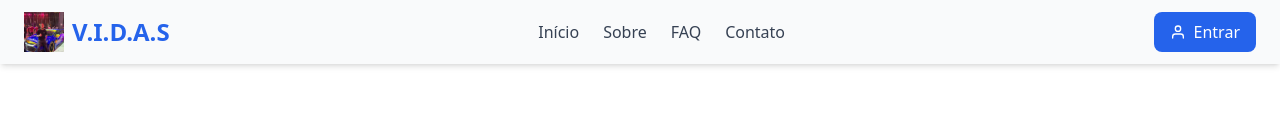
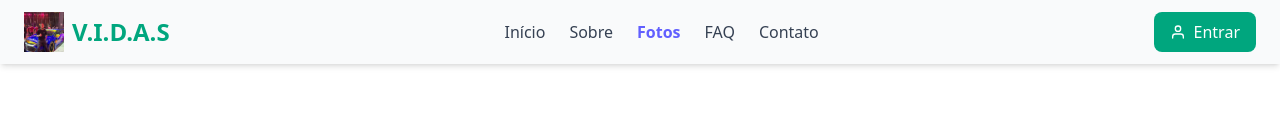
Before and after one commit to thubrito/Vidas, a React (Vite) app: page /fotos in a window 1280 px wide. Shown: the top 133 px of the page. Built offline with nearby package versions, Linux system fonts and the light colour scheme.

Commit message:
atualizando o cabeçalho e o menu para melhorar a acessibilidade e a consistência visual

```diff
--- a/src/components/Header.tsx
+++ b/src/components/Header.tsx
@@ -29,15 +29,10 @@ export default function Header() {
       }`}
     >
       <div className="max-w-7xl mx-auto flex justify-between items-center py-3 px-6">
-
         {/* Logo */}
         <Link to="/" className="flex items-center gap-2">
           <img src={logo} alt="Logo V.I.D.A.S" className="h-10 w-10" />
-          <h1
-            className={`text-xl md:text-2xl font-semibold transition-colors duration-500 ${
-              isDark ? "text-[#2563eb]" : "text-[#2563eb]"
-            }`}
-          >
+          <h1 className={`text-xl md:text-2xl font-semibold transition-colors duration-500 ${isDark ? "text-[#00A67E]" : "text-[#00A67E]"}`}>
             V.I.D.A.S
           </h1>
         </Link>
@@ -54,27 +49,19 @@ export default function Header() {
               <Link
                 to="/usuario"
                 className={`font-medium transition-colors duration-500 ${
-                  isDark
-                    ? "text-gray-200 hover:text-[#1e40af]"
-                    : "text-gray-700 hover:text-[#2563eb]"
+                  isDark ? "text-gray-200 hover:text-[#007a5e]" : "text-gray-700 hover:text-[#00A67E]"
                 }`}
               >
                 Olá, {nome.split(" ")[0]}
               </Link>
 
-              {/* Botão Configurações */}
+              {/* Botão de Configurações */}
               <button
                 onClick={() => setMenuAberto(!menuAberto)}
-                className={`p-2 rounded-full transition-colors duration-500 ${
-                  isDark ? "hover:bg-[#4A4A4A]" : "hover:bg-gray-100"
-                }`}
+                className={`p-2 rounded-full transition-colors duration-500 ${isDark ? "hover:bg-[#4A4A4A]" : "hover:bg-gray-100"}`}
                 aria-label="Configurações"
               >
-                <FiSettings
-                  className={`text-xl transition-colors duration-500 ${
-                    isDark ? "text-gray-300" : "text-gray-600"
-                  }`}
-                />
+                <FiSettings className={`text-xl transition-colors duration-500 ${isDark ? "text-gray-300" : "text-gray-600"}`} />
               </button>
 
               {/* Menu Configurações */}
@@ -85,46 +72,32 @@ export default function Header() {
                   } animate-fadeIn`}
                 >
                   <div className="flex flex-col py-2">
-                    {/* Idioma */}
                     <button
                       className={`flex items-center justify-between px-4 py-2 transition-colors duration-500 ${
-                        isDark
-                          ? "hover:bg-[#4A4A4A] text-gray-200"
-                          : "hover:bg-gray-50 text-gray-700"
+                        isDark ? "hover:bg-[#4A4A4A] text-gray-200" : "hover:bg-gray-50 text-gray-700"
                       }`}
                     >
                       <span className="flex items-center gap-2">
                         <FiGlobe /> Idioma
                       </span>
-                      <span className="text-sm text-[#2563eb]">PT-BR</span>
+                      <span className="text-sm text-[#00A67E]">PT-BR</span>
                     </button>
 
-                    {/* Tema */}
+                    {/* Alternar tema */}
                     <button
                       onClick={toggleTheme}
                       className={`flex items-center justify-between px-4 py-2 transition-colors duration-500 ${
-                        isDark
-                          ? "hover:bg-[#4A4A4A] text-gray-200"
-                          : "hover:bg-gray-50 text-gray-700"
+                        isDark ? "hover:bg-[#4A4A4A] text-gray-200" : "hover:bg-gray-50 text-gray-700"
                       }`}
                     >
                       <span className="flex items-center gap-2">
                         {isDark ? <FiMoon /> : <FiSun />} Tema
                       </span>
-                      <div
-                        className={`w-10 h-5 flex items-center rounded-full p-1 transition-colors duration-500 ${
-                          isDark ? "bg-[#2563eb]" : "bg-gray-300"
-                        }`}
-                      >
-                        <div
-                          className={`bg-white w-4 h-4 rounded-full shadow-md transform transition-transform duration-500 ${
-                            isDark ? "translate-x-5" : ""
-                          }`}
-                        ></div>
+                      <div className={`w-10 h-5 flex items-center rounded-full p-1 transition-colors duration-500 ${isDark ? "bgindigo-600" : "bg-gray-300"}`}>
+                        <div className={`bg-white w-4 h-4 rounded-full shadow-md transform transition-transform duration-500 ${isDark ? "translate-x-5" : ""}`}></div>
                       </div>
                     </button>
 
-                    {/* Logout */}
                     <button
                       onClick={handleLogout}
                       className="flex items-center gap-2 px-4 py-2 text-red-500 hover:bg-[#4A4A4A] transition-colors duration-500"
@@ -139,9 +112,7 @@ export default function Header() {
             <Link
               to="/login"
               className={`flex items-center gap-2 px-4 py-2 rounded-lg font-medium transition-colors duration-500 ${
-                isDark
-                  ? "bg-[#2563eb] hover:bg-[#1e40af] text-white"
-                  : "bg-[#2563eb] hover:bg-[#1e40af] text-white"
+                isDark ? "bg-[#00A67E] hover:bg-[#007a5e] text-white" : "bg-[#00A67E] hover:bg-[#007a5e] text-white"
               }`}
             >
               <FiUser />
@@ -152,11 +123,7 @@ export default function Header() {
       </div>
 
       {/* Menu Mobile */}
-      <div
-        className={`md:hidden border-t transition-colors duration-500 ${
-          isDark ? "border-gray-700 bg-gray-900" : "border-gray-200 bg-gray-50"
-        } px-4 py-2`}
-      >
+      <div className={`md:hidden border-t transition-colors duration-500 ${isDark ? "border-gray-700 bg-gray-900" : "border-gray-200 bg-gray-50"} px-4 py-2`}>
         <Menu />
       </div>
     </header>
--- a/src/components/Menu.tsx
+++ b/src/components/Menu.tsx
@@ -11,6 +11,7 @@ export default function Menu() {
   const links = [
     { to: "/", label: "Início" },
     { to: "/sobre", label: "Sobre" },
+    { to: "/fotos", label: "Fotos" },
     { to: "/faq", label: "FAQ" },
     { to: "/contato", label: "Contato" },
   ];
```
